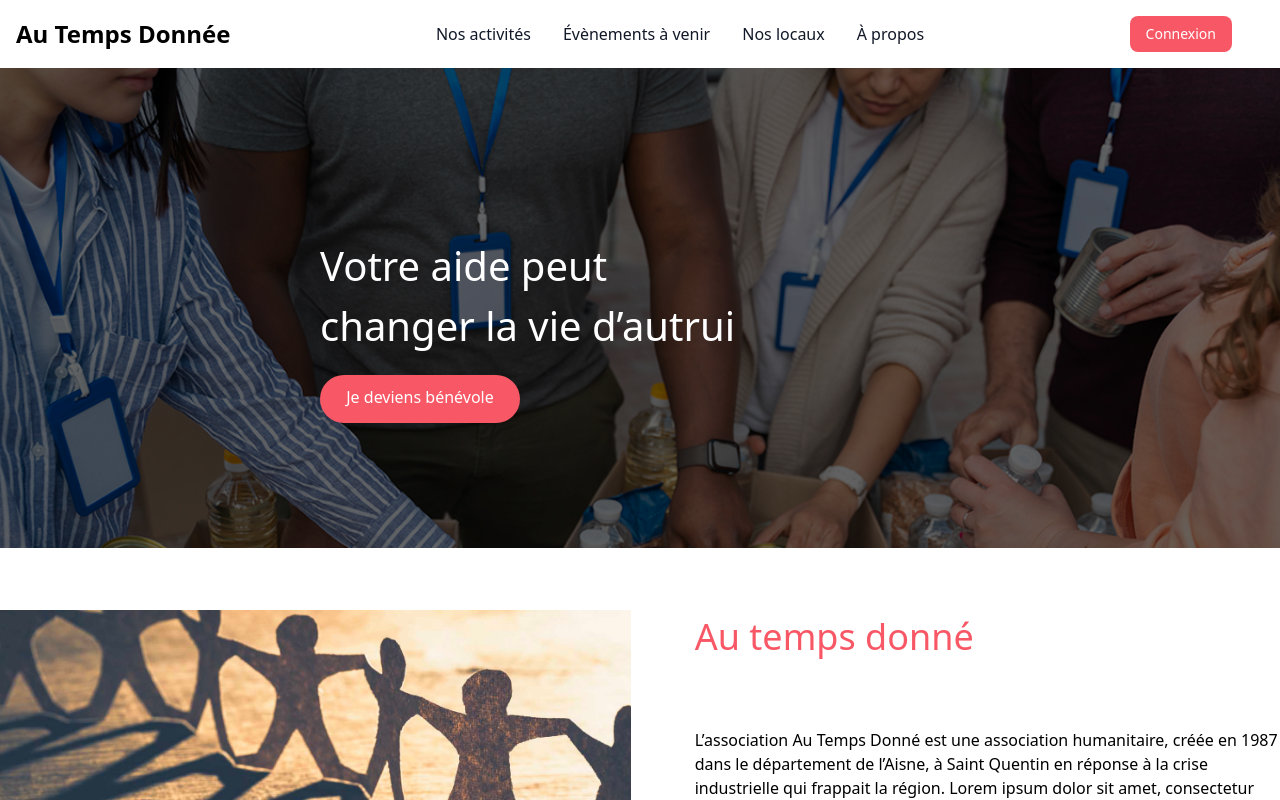
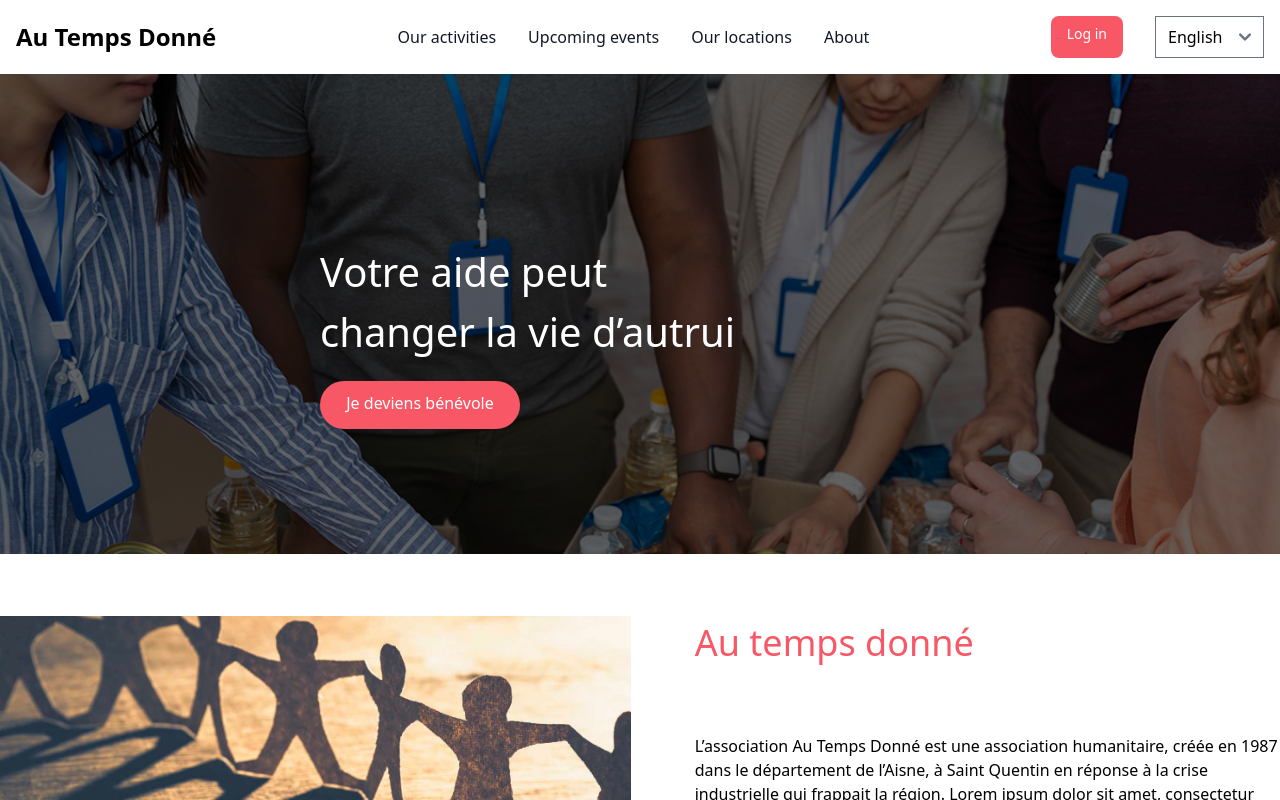
Before and after one commit to Akasuraax/ATD-Front, a React (Vite) app in the folder ATD-Front/: page / in a window 1280 px wide. Shown: the top 800 px of the page. Built offline with nearby package versions, Linux system fonts and the light colour scheme.

Commit message:
add I18n for translation

```diff
--- a/ATD-Front/package.json
+++ b/ATD-Front/package.json
@@ -12,8 +12,11 @@
   "dependencies": {
     "@flaticon/flaticon-uicons": "^3.1.0",
     "flowbite": "^2.2.1",
+    "i18next": "^23.8.2",
+    "js-cookie": "^3.0.5",
     "react": "^18.2.0",
     "react-dom": "^18.2.0",
+    "react-i18next": "^14.0.5",
     "react-router-dom": "^6.22.0"
   },
   "devDependencies": {
--- a/ATD-Front/src/App.jsx
+++ b/ATD-Front/src/App.jsx
@@ -9,6 +9,7 @@ import Error from "./page/error/error.jsx";
 import {createBrowserRouter, Outlet, Router, RouterProvider} from "react-router-dom";
 import Login from "./page/Login/Login.jsx";
 import Register from "./page/Register/Register.jsx";
+import LanguageSelector from "./components/LanguageSelector.jsx";
 
 function App() {
 
--- a/ATD-Front/src/components/Header/Header.jsx
+++ b/ATD-Front/src/components/Header/Header.jsx
@@ -1,28 +1,29 @@
 import {useEffect} from "react";
 import { initFlowbite} from "flowbite";
 import './header.css'
-import {Link, NavLink, useLocation} from "react-router-dom";
+import {NavLink, useLocation} from "react-router-dom";
+import { useTranslation } from 'react-i18next'
+import LanguageSelector from "../LanguageSelector.jsx";
 
 function Header() {
 
-    const location = useLocation();
-
-    const login = "Connexion";
+    const { t } = useTranslation();
+    const login= t("header.login");
 
     const menu = [{
-        name :  "Nos activités",
+        name :  t("header.activity"),
         link:   ""
     },
     {
-        name :  "Évènements à venir",
+        name :  t("header.event"),
         link:   ""
     },
     {
-        name :  "Nos locaux",
+        name :  t("header.local"),
         link:   ""
     },
     {
-        name :  "À propos",
+        name :  t("header.about"),
         link:   ""
     }]
 
@@ -38,7 +39,7 @@ function Header() {
             <div className="max-w-screen-xl flex flex-wrap items-center justify-between mx-auto p-4">
                     <NavLink to="/" className="flex items-center space-x-3 rtl:space-x-reverse">
                     <span
-                        className="self-center text-2xl font-semibold whitespace-nowrap dark:text-white">Au Temps Donnée</span>
+                        className="self-center text-2xl font-semibold whitespace-nowrap dark:text-white">Au Temps Donné</span>
                     </NavLink>
                     <div className="flex md:order-2 space-x-3 md:space-x-0 rtl:space-x-reverse">
                         {location.pathname !== '/Login' ? (
@@ -47,6 +48,7 @@ function Header() {
                                     {login}
                                 </NavLink>
                         ): null }
+                        <LanguageSelector />
                     <button data-collapse-toggle="navbar-cta" type="button"
                             className="inline-flex items-center p-2 w-10 h-10 justify-center text-sm text-gray-500 rounded-lg md:hidden hover:bg-gray-100 focus:outline-none focus:ring-2 focus:ring-gray-200 dark:text-gray-400 dark:hover:bg-gray-700 dark:focus:ring-gray-600"
                             aria-controls="navbar-cta" aria-expanded="false">
--- /dev/null
+++ b/ATD-Front/src/components/LanguageSelector.jsx
@@ -0,0 +1,24 @@
+import React, {useEffect, useState} from "react";
+import i18n from '../i18n';
+import Cookies from 'js-cookie';
+
+const LanguageSelector = () => {
+    const [selectedLanguage, setSelectedLanguage] = useState(i18n.language);
+
+    const chooseLanguage = (e) => {
+        e.preventDefault();
+        const newLanguage = e.target.value;
+        i18n.changeLanguage(newLanguage);
+        setSelectedLanguage(newLanguage);
+        Cookies.set('language', newLanguage,  { expires: 30 })
+    }
+
+    return (
+        <select value={selectedLanguage} onChange={chooseLanguage}>
+            <option value="fr">French</option>
+            <option value="en">English</option>
+        </select>
+    );
+};
+
+export default LanguageSelector;
--- /dev/null
+++ b/ATD-Front/src/i18n/index.js
@@ -0,0 +1,35 @@
+import i18n from "i18next";
+import { initReactI18next } from "react-i18next";
+
+import translationsInFr from '../locales/fr/translation.json';
+import translationsInEng from '../locales/en/translation.json';
+import Cookies from "js-cookie";
+
+
+const storedLanguage = Cookies.get('language') || 'en'; // Utilise "fr" si le cookie n'est pas défini.
+
+// the translations
+const resources = {
+    fr: {
+        translation: translationsInFr
+    },
+    en: {
+        translation: translationsInEng
+    },
+};
+
+i18n
+    .use(initReactI18next) // passes i18n down to react-i18next
+    .init({
+        resources, // resources are important to load translations for the languages.
+        lng: storedLanguage, // It acts as default language. When the site loads, content is shown in this language.
+        debug: true,
+        fallbackLng: "fr", // use de if selected language is not available
+        interpolation: {
+            escapeValue: false
+        },
+        ns: "translation", // namespaces help to divide huge translations into multiple small files.
+        defaultNS: "translation"
+    });
+
+export default i18n;
--- /dev/null
+++ b/ATD-Front/src/locales/en/translation.json
@@ -0,0 +1,58 @@
+{
+  "activityForm": {
+    "demandActivity": "Request an activity/service",
+    "activityType": "Type of activity/service",
+    "selectActivity": "Select a type of activity/service",
+    "message": "Make another request",
+    "placeHolderMsg": "Formulate your request...",
+    "submitBtn": "Send message"
+  },
+  "error": {
+    "textError": "Page not found",
+    "errorDescription": "Sorry, we couldn’t find the page you’re looking for.",
+    "textButton": "Go back home",
+    "contact": "Contact support"
+  },
+  "home": {
+    "homeTextImage": "Your help can change someone else's life",
+    "registration": "I become a volunteer",
+    "homeText": "The Au Temps Donné association is a humanitarian organization, created in 1987 in the department of Aisne, in Saint Quentin in response to the industrial crisis affecting the region. Lorem ipsum dolor sit amet, consectetur adipiscing elit, sed do eiusmod tempor incididunt ut labore et dolore magna aliqua. Ut enim ad minim veniam, quis nostrud exercitation ullamco laboris nisi ut aliquip ex ea commodo consequat. Duis aute irure dolor in reprehenderit in voluptate velit esse cillum dolore eu fugiat nulla pariatur. Excepteur sint occaecat cupidatat non proident, sunt in culpa qui officia deserunt mollit anim id est laborum.",
+    "homeTitle": "Au temps donné",
+    "infos": "Learn more"
+  },
+  "login": {
+    "connect": "Log in",
+    "email": "Email/Username",
+    "password": "Password",
+    "showPwd": "Show password",
+    "connectBtn": "Log in",
+    "forgotPwd": "Forgot password?"
+  },
+  "register": {
+    "partnerText": "Make a difference by becoming our partner. Your company can have an immediate positive impact. Join us now!",
+    "beneficiaryText": "Explore new horizons by accepting sharing. Compassionate individuals are ready to accompany you. Open the door to a multitude of mutual aid opportunities in your path.",
+    "volunteerText": "Be part of something bigger by becoming a volunteer. Your contribution, even small, can change lives. Join us, make a difference!"
+  },
+  "ticket": {
+    "reportProblem": "Report a problem",
+    "problemType": "Problem type",
+    "selectProblem": "Select a problem type",
+    "problemSubject": "Problem subject",
+    "placeHolderSubject": "Describe the problem subject",
+    "message": "Your message",
+    "placeHolderMsg": "Formulate your problem...",
+    "submitBtn": "Send message"
+  },
+  "footer": {
+    "name": "Au Temps Donné",
+    "signal": "Report a problem",
+    "mention": "Legal notices - Terms of use"
+  },
+  "header": {
+    "activity": "Our activities",
+    "event": "Upcoming events",
+    "local": "Our locations",
+    "about": "About",
+    "login": "Log in"
+  }
+}
--- /dev/null
+++ b/ATD-Front/src/locales/fr/translation.json
@@ -0,0 +1,58 @@
+{
+  "activityForm" : {
+    "demandActivity" : "Demander une activité/service",
+    "activityType" : "Type d'activité/service",
+    "selectActivity" : "Sélectionnez un type d'activité/service",
+    "message" : "Faire une autre demande",
+    "placeHolderMsg" : "Formulez votre demande...",
+    "submitBtn" : "Envoyer le message"
+  },
+  "error" : {
+    "textError" : "Page not found",
+    "errorDescription" : "Sorry, we couldn’t find the page you’re looking for.",
+    "textButton" : "Go back home",
+    "contact" : "Contact support "
+  },
+  "home" : {
+    "homeTextImage" : "Votre aide peut changer la vie d’autrui",
+    "registration" : "Je deviens bénévole",
+    "homeText" : "L’association Au Temps Donné est une association humanitaire, créée en 1987 dans le département de l’Aisne, à Saint Quentin en réponse à la crise industrielle qui frappait la région. Lorem ipsum dolor sit amet, consectetur adipiscing elit, sed do eiusmod tempor incididunt ut labore et dolore magna aliqua. Ut enim ad minim veniam, quis nostrud exercitation ullamco laboris nisi ut aliquip ex ea commodo consequat. Duis aute irure dolor in reprehenderit in voluptate velit esse cillum dolore eu fugiat nulla pariatur. Excepteur sint occaecat cupidatat non proident, sunt in culpa qui officia deserunt mollit anim id est laborum.",
+    "homeTitle" : "Au temps donné",
+    "infos" : "En savoir plus"
+  },
+  "login" : {
+    "connect" : "Connexion",
+    "email" : "Email/Identifiant",
+    "password" : "Mot de passe",
+    "showPwd" : "Afficher le mot de passe",
+    "connectBtn" : "Se connecter",
+    "forgotPwd" : "Mot de passe oublié ?"
+  },
+  "register" : {
+    "partnerText" : "Faites la différence en devenant notre partenaire. Votre entreprise peut avoir un impact positif immédiat. Rejoignez-nous dès maintenant !",
+    "beneficiaryText" : "Explorez de nouveaux horizons en acceptant le partage. Des individus compatissants sont prêts à vous accompagner. Ouvrez la porte à une multitude d'opportunités d'entraide dans votre chemin.",
+    "volunteerText" : "Faites partie de quelque chose de plus grand en devenant bénévole. Votre contribution, même minime, peut changer des vies. Rejoignez-nous, faites une différence !"
+  },
+  "ticket" : {
+    "reportProblem" : "Signaler un problème",
+    "problemType" : "Type de problème",
+    "selectProblem" : "Sélectionnez un type de problème",
+    "problemSubject" : "Sujet du problème",
+    "placeHolderSubject" : "Décrivez le sujet du problème",
+    "message" : "Votre message",
+    "placeHolderMsg" : "Formulez votre problème...",
+    "submitBtn" : "Envoyer le message"
+  },
+  "footer" : {
+    "name" : "Au Temps Donné",
+    "signal" : "Signaler un problème",
+    "mention" : "Mentions légales  - Condition d’utilisation"
+  },
+  "header" : {
+    "activity": "Nos activités",
+    "event": "Évènements à venir",
+    "local": "Nos locaux",
+    "about": "À propos",
+    "login": "Connexion"
+  }
+}
```
Also changed, not shown: 1 other file (tests, documents, lock files or other folders).
